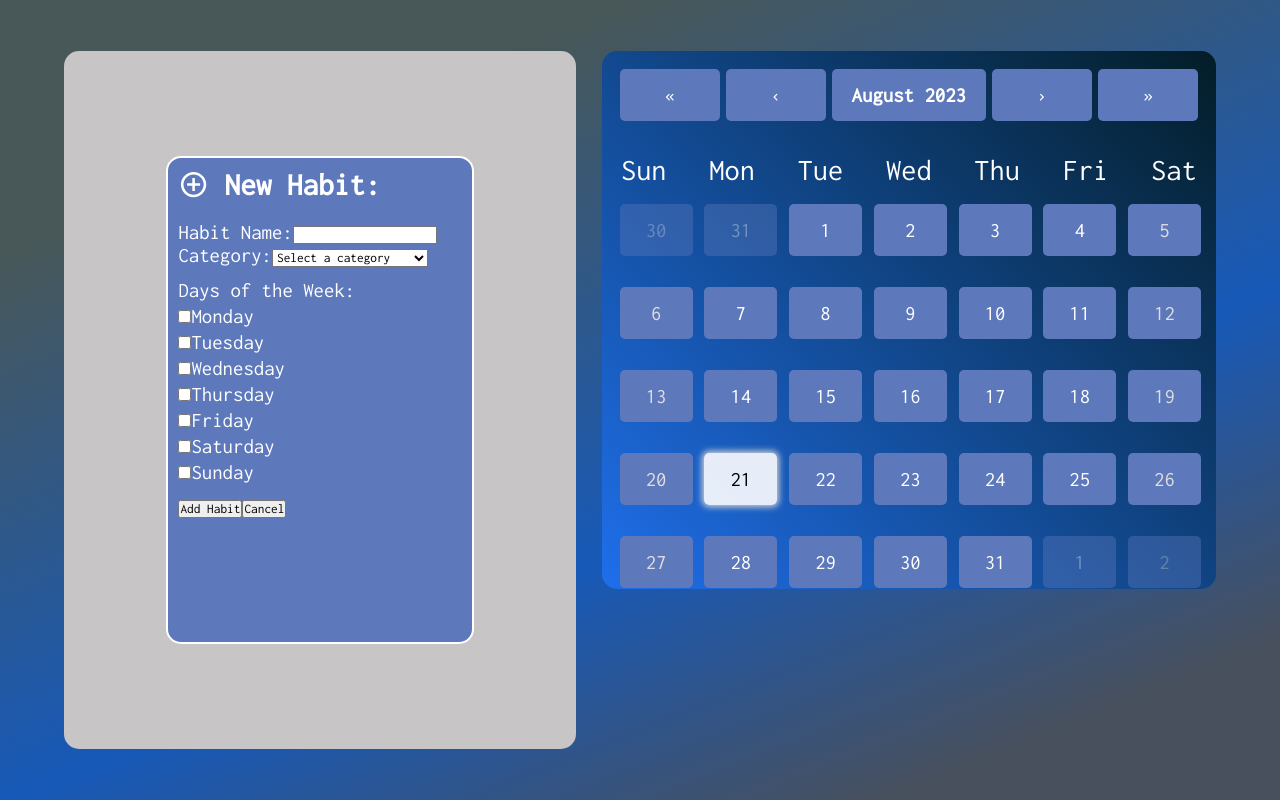
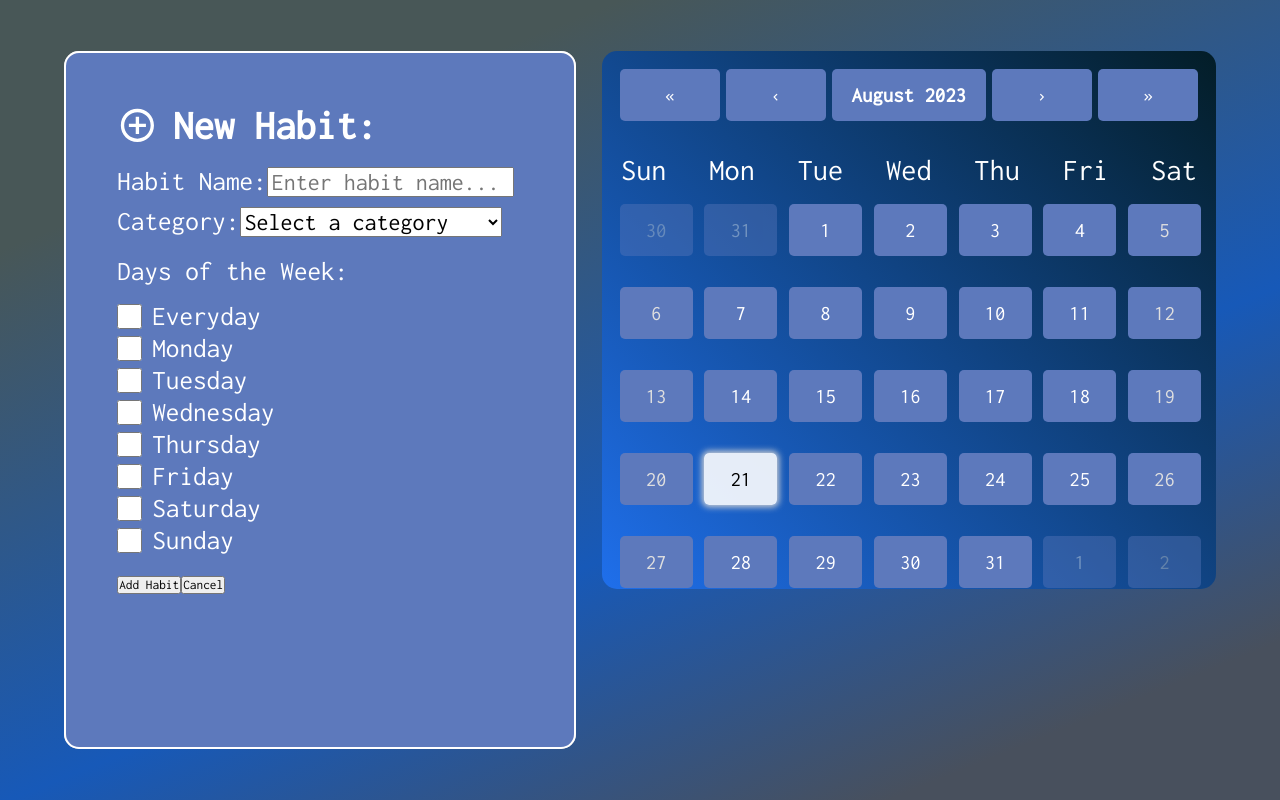
Before and after one commit to m1ckeyyy/improvement-center, a React (Vite) app in the folder client/: page /habit-tracker in a window 1280 px wide. Both pictures are taken after a click on the element "Add your first habit". Built offline with nearby package versions, Linux system fonts and the light colour scheme.

Commit message:
css changes to habit tracker

```diff
--- a/client/src/pages/Tools/HabitTracker/components/AddNewHabitPanel.tsx
+++ b/client/src/pages/Tools/HabitTracker/components/AddNewHabitPanel.tsx
@@ -1,41 +1,18 @@
-import React, { useContext, useState } from 'react';
+import React from 'react';
 import styles from './../styles/HabitTracker.module.scss';
 import { useHabitTrackerContext } from './HabitContext';
 import { IoMdAddCircleOutline } from 'react-icons/io';
-type HabitDataType = {
-  name: string;
-  category: string;
-  daysOfWeek: {
-    Monday: boolean;
-    Tuesday: boolean;
-    Wednesday: boolean;
-    Thursday: boolean;
-    Friday: boolean;
-    Saturday: boolean;
-    Sunday: boolean;
-  };
-};
+import { useHabitData } from './useHabitData';
 
 export const AddNewHabitPanel: React.FC = () => {
   const { toggleHabitPanelVisibility, addHabit } = useHabitTrackerContext();
-  const [categories, setCategories] = useState(['Recharging', 'Personal Development', 'Hobbies', 'Health & Fitness']);
-
-  const [habitData, setHabitData] = useState<HabitDataType>({
-    name: '',
-    category: '',
-    daysOfWeek: {
-      Monday: false,
-      Tuesday: false,
-      Wednesday: false,
-      Thursday: false,
-      Friday: false,
-      Saturday: false,
-      Sunday: false,
-    },
-  });
-  console.log(habitData);
-
+  const { habitData, setHabitData, categories, setCategories } = useHabitData();
+  // console.log(habitData.daysOfWeek);
   const handleDayOfWeekChange = (day: string) => {
+    if (day === 'Everyday') {
+      handleEverydayClick(day);
+      return;
+    }
     setHabitData({
       ...habitData,
       daysOfWeek: {
@@ -43,6 +20,23 @@ export const AddNewHabitPanel: React.FC = () => {
         [day]: !habitData.daysOfWeek[day as keyof typeof habitData.daysOfWeek],
       },
     });
+  };
+
+  const handleEverydayClick = (day: string) => {
+    const updatedDaysOfWeek = { ...habitData.daysOfWeek };
+    //@ts-ignore
+    const allDaysChecked = Object.values(habitData.daysOfWeek).every((isChecked:boolean) => isChecked);
+    for (const key in updatedDaysOfWeek) {
+      if (Object.hasOwnProperty.call(updatedDaysOfWeek, key)) {
+        //@ts-ignore
+        allDaysChecked ? (updatedDaysOfWeek[key] = false) : (updatedDaysOfWeek[key] = true);
+      }
+    }
+    setHabitData({
+      ...habitData,
+      daysOfWeek: updatedDaysOfWeek,
+    });
+    return;
   };
 
   const handleInputChange = (event: React.ChangeEvent<HTMLInputElement> | React.ChangeEvent<HTMLSelectElement>) => {
@@ -58,15 +52,15 @@ export const AddNewHabitPanel: React.FC = () => {
 
   return (
     <div className={styles.addNewHabitPanel}>
-      <form onSubmit={handleSubmit}>
+      <form onSubmit={handleSubmit} autoComplete="off">
         <h2 className={styles.title}>
           <IoMdAddCircleOutline /> New Habit:
         </h2>
-        <div>
+        <div className={styles.habitName}>
           <label htmlFor="name">Habit Name:</label>
-          <input type="text" id="name" name="name" value={habitData.name} onChange={handleInputChange} required />
+          <input type="text" name="name" placeholder="Enter habit name..." value={habitData.name} onChange={handleInputChange} required />
         </div>
-        <div>
+        <div className={styles.categoryName}>
           <label htmlFor="category">Category:</label>
           <select id="category" name="category" value={habitData.category} onChange={handleInputChange} required>
             <option value="" disabled hidden>
--- /dev/null
+++ b/client/src/pages/Tools/HabitTracker/components/useHabitData.tsx
@@ -0,0 +1,36 @@
+import React, { useState } from 'react';
+
+type HabitDataType = {
+  name: string;
+  category: string;
+  daysOfWeek: {
+    Everyday: boolean;
+    Monday: boolean;
+    Tuesday: boolean;
+    Wednesday: boolean;
+    Thursday: boolean;
+    Friday: boolean;
+    Saturday: boolean;
+    Sunday: boolean;
+  };
+};
+
+export const useHabitData = () => {
+  const [habitData, setHabitData] = useState<HabitDataType>({
+    name: '',
+    category: '',
+    daysOfWeek: {
+      Everyday: false,
+      Monday: false,
+      Tuesday: false,
+      Wednesday: false,
+      Thursday: false,
+      Friday: false,
+      Saturday: false,
+      Sunday: false,
+    },
+  });
+  const [categories, setCategories] = useState(['Recharging', 'Personal Development', 'Hobbies', 'Health & Fitness']);
+
+  return { habitData, setHabitData, categories, setCategories };
+};
--- a/client/src/pages/Tools/HabitTracker/styles/HabitTracker.module.scss
+++ b/client/src/pages/Tools/HabitTracker/styles/HabitTracker.module.scss
@@ -68,13 +68,14 @@ body {
 //    background: linear-gradient(45deg, #1f6feb, #031d27);
 
 .addNewHabitPanel {
-  font-size: 1.3rem;
+  font-size: 1.7rem;
   color: white;
   border: 2px solid white;
   border-radius: 15px;
-  padding: 10px;
-  width: 60%;
-  height: 70%;
+  // padding: 10px;
+  padding: 10%;
+  width: 100%;
+  height: 100%;
   background-color: #5d79bc;
 
   .title {
@@ -85,14 +86,39 @@ body {
       margin-right: 15px;
     }
   }
+  .habitName {
+    // background-color: red;
+    padding-bottom: 10px;
+    input {
+      font-size: 1.5rem;
+      padding-left: 3px;
+    }
+  }
+  .categoryName {
+    padding-bottom: 10px;
+    select {
+      font-size: 1.5rem;
+    }
+  }
   .daysOfWeek {
     padding: 10px 0;
     display: flex;
     flex-direction: column;
     label {
+      display: flex;
+      align-items: center;
       padding: 2px 0;
+      cursor: pointer;
+
       &:first-child {
-        // padding: 0;
+        padding: 0;
+        padding-bottom: 15px;
+      }
+      input[type='checkbox'] {
+        margin-right: 10px;
+        width: 25px;
+        height: 25px;
+        cursor: pointer;
       }
     }
 
--- a/client/tsconfig.json
+++ b/client/tsconfig.json
@@ -1,10 +1,11 @@
 {
   "compilerOptions": {
-    "target": "es6",
+    "target": "es2017",
     "module": "esnext",
     "jsx": "react",
     "strict": true,
     "esModuleInterop": true,
-    "moduleResolution": "node"
+    "moduleResolution": "node",
+    "lib": ["es2017"]
   }
 }
```
